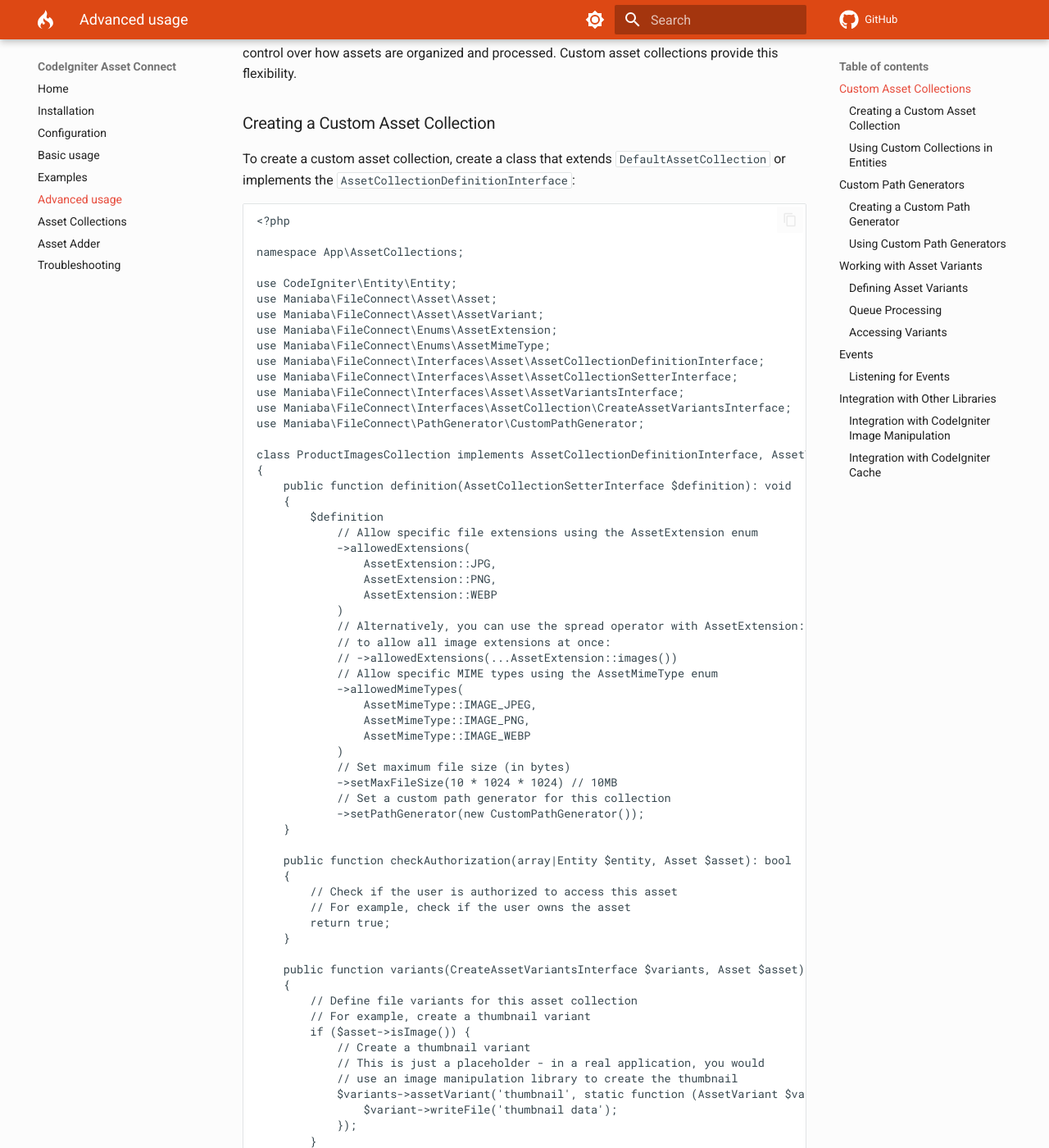
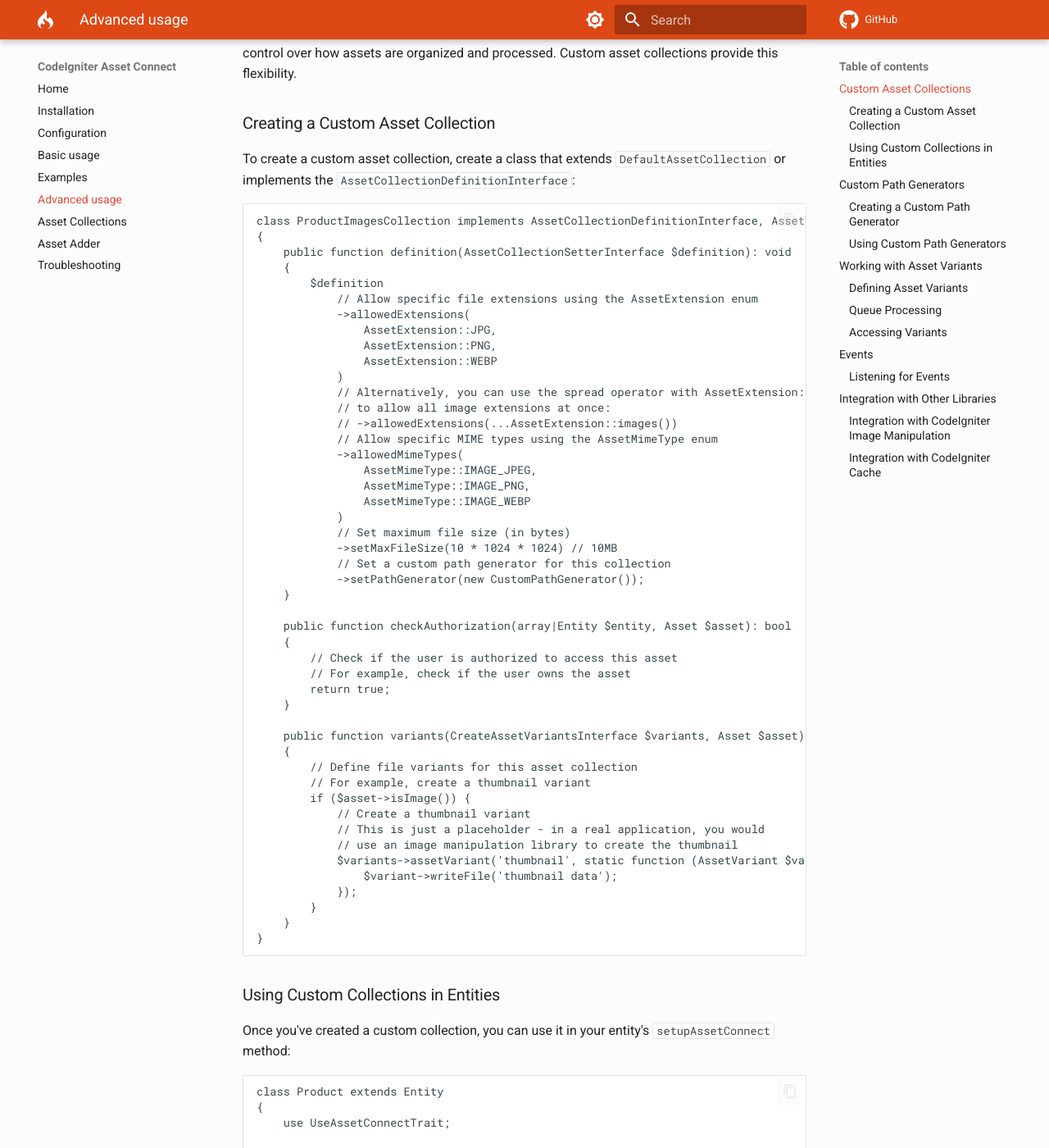
Before and after one commit to maniaba/asset-connect, an MkDocs documentation site: the page built from docs/advanced-usage.md, in a window 1280 px wide and 1400 px high, scrolled down 270 px. Shown: the whole window at 82% size. Built offline with MkDocs 1.6.1 and Material for MkDocs 9.7.7, drawn with Linux system fonts in a browser that asks for light colours; comment, search, counter and statistics services are not loaded; a style sheet for code colours, icons or effects is not loaded; some of the changed text lies outside the part shown.

Commit message:
Refactor documentation; remove unnecessary PHP namespace and use statements for improved readability

````diff
--- a/docs/advanced-usage.md
+++ b/docs/advanced-usage.md
@@ -11,21 +11,6 @@ While the basic usage of Asset Connect is sufficient for many applications, you
 To create a custom asset collection, create a class that extends `DefaultAssetCollection` or implements the `AssetCollectionDefinitionInterface`:
 
 ```php
-<?php
-
-namespace App\AssetCollections;
-
-use CodeIgniter\Entity\Entity;
-use Maniaba\FileConnect\Asset\Asset;
-use Maniaba\FileConnect\Asset\AssetVariant;
-use Maniaba\FileConnect\Enums\AssetExtension;
-use Maniaba\FileConnect\Enums\AssetMimeType;
-use Maniaba\FileConnect\Interfaces\Asset\AssetCollectionDefinitionInterface;
-use Maniaba\FileConnect\Interfaces\Asset\AssetCollectionSetterInterface;
-use Maniaba\FileConnect\Interfaces\Asset\AssetVariantsInterface;
-use Maniaba\FileConnect\Interfaces\AssetCollection\CreateAssetVariantsInterface;
-use Maniaba\FileConnect\PathGenerator\CustomPathGenerator;
-
 class ProductImagesCollection implements AssetCollectionDefinitionInterface, AssetVariantsInterface
 {
     public function definition(AssetCollectionSetterInterface $definition): void
@@ -80,15 +65,6 @@ class ProductImagesCollection implements AssetCollectionDefinitionInterface, Ass
 Once you've created a custom collection, you can use it in your entity's `setupAssetConnect` method:
 
 ```php
-<?php
-
-namespace App\Entities;
-
-use App\AssetCollections\ProductImagesCollection;
-use CodeIgniter\Entity\Entity;
-use Maniaba\FileConnect\Traits\UseAssetConnectTrait;
-use Maniaba\FileConnect\Interfaces\AssetCollection\SetupAssetCollection;
-
 class Product extends Entity
 {
     use UseAssetConnectTrait;
@@ -112,13 +88,6 @@ Path generators determine how file paths are generated for stored assets. Custom
 To create a custom path generator, implement the `PathGeneratorInterface`:
 
 ```php
-<?php
-
-namespace App\PathGenerators;
-
-use Maniaba\FileConnect\Asset\Asset;
-use Maniaba\FileConnect\PathGenerator\PathGeneratorInterface;
-
 class YearMonthPathGenerator implements PathGeneratorInterface
 {
     public function getPath(Asset $asset): string
@@ -138,13 +107,6 @@ class YearMonthPathGenerator implements PathGeneratorInterface
 You can use custom path generators in your configuration or in specific asset collections:
 
 ```php
-<?php
-
-namespace Config;
-
-use App\PathGenerators\YearMonthPathGenerator;
-use Maniaba\FileConnect\Config\Asset as BaseAsset;
-
 class Asset extends BaseAsset
 {
     public string $defaultPathGenerator = YearMonthPathGenerator::class;
@@ -154,13 +116,6 @@ class Asset extends BaseAsset
 Or in a specific collection:
 
 ```php
-<?php
-
-namespace App\AssetCollections;
-
-use App\PathGenerators\YearMonthPathGenerator;
-use Maniaba\FileConnect\AssetCollection\DefaultAssetCollection;
-
 class ProductImagesCollection extends DefaultAssetCollection
 {
     public static function name(): string
@@ -250,13 +205,6 @@ Asset Connect fires several events that you can listen for in your application:
 You can listen for these events in your application's `app/Config/Events.php` file:
 
 ```php
-<?php
-
-namespace Config;
-
-use CodeIgniter\Events\Events;
-use Maniaba\FileConnect\Events\AssetCreated;
-
 // ...
 
 Events::on('asset.created', function (AssetCreated $event) {
````
Also changed, not shown: docs/asset-collections.md (+0 -24 lines), docs/basic-usage.md (+0 -31 lines), docs/configuration.md (+0 -45 lines), docs/examples.md (+0 -19 lines).
